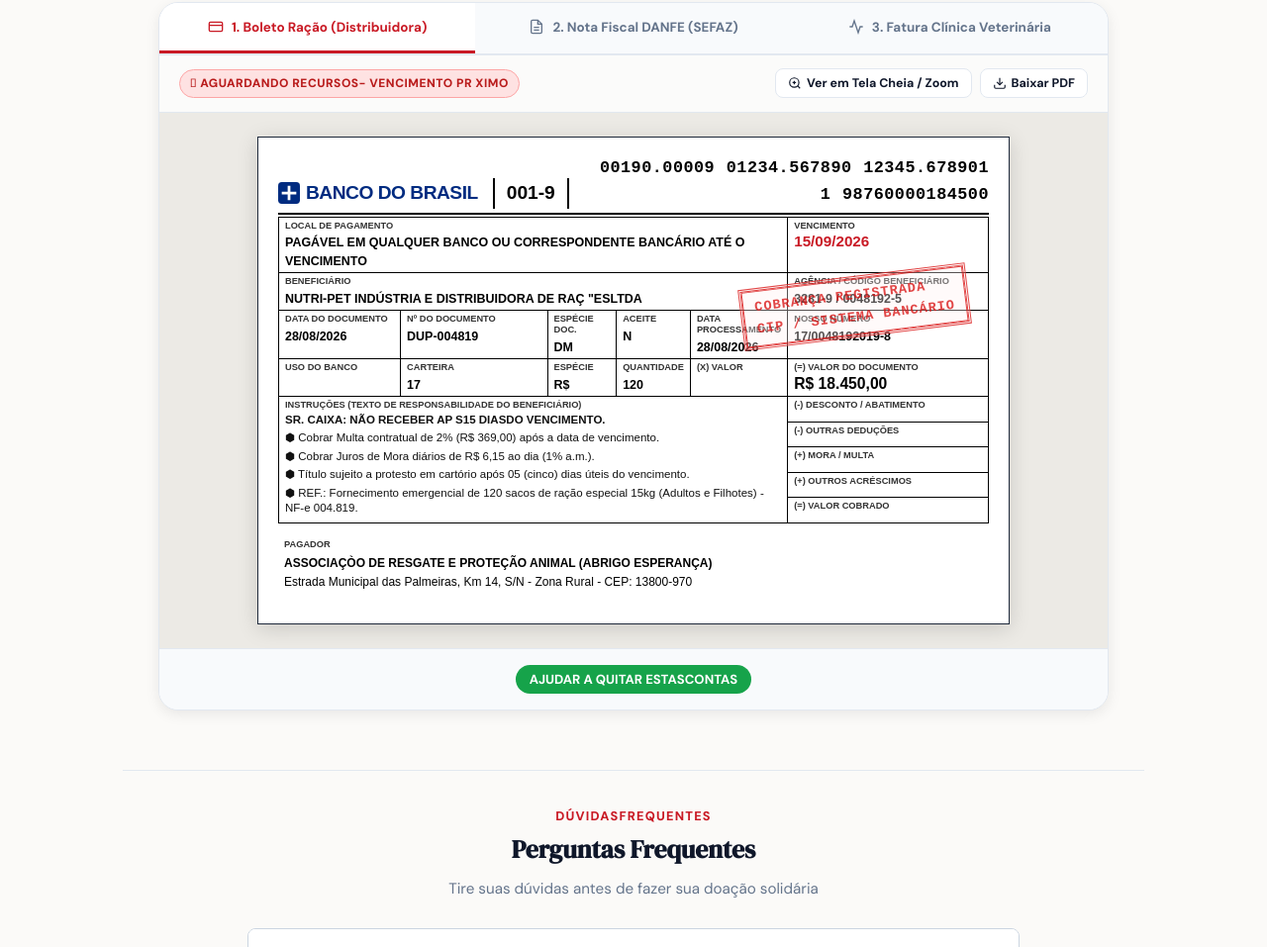
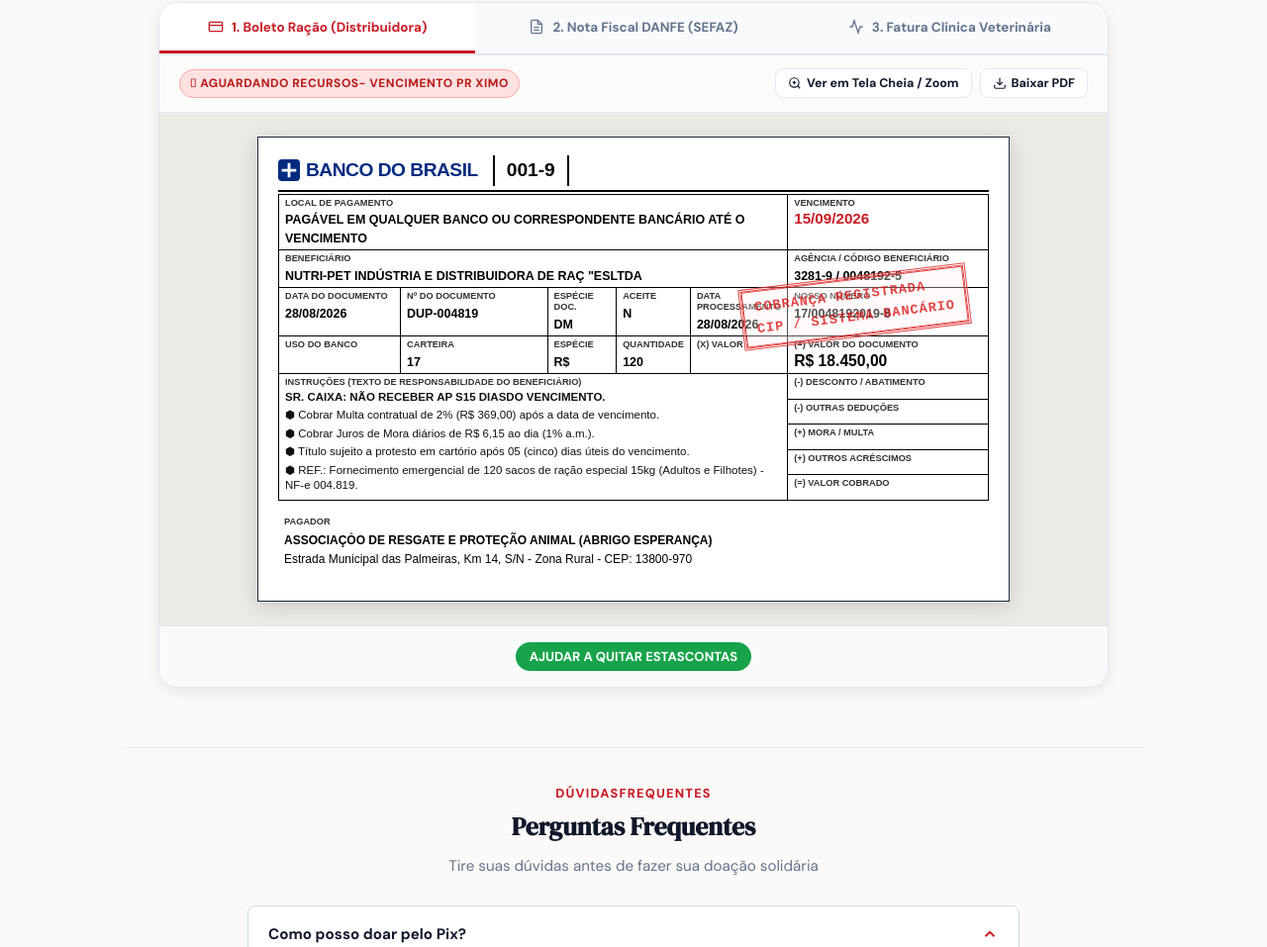
Before and after one commit to oHenriqueCorreia/ABRIGO-ESPERANCA, a website: page index.html in a window 1280 px wide. Shown: the part 7425-8382 px from the top of the page at 99% size. Drawn offline with Linux system fonts and the light colour scheme.

Commit message:
Remove numeracao do cabecalho do boleto

```diff
--- a/index.html
+++ b/index.html
@@ -721,7 +721,6 @@ COBRANÇA REGISTRADA<br>CIP / SISTEMA BANCÁRIO
 <span>BANCO DO BRASIL</span>
 </div>
 <div class="boleto-bank-code">001-9</div>
-<div class="boleto-linha-digitavel">00190.00009 01234.567890 12345.678901 1 98760000184500</div>
 </div>
 
 <!-- Febraban Standard Data Grid -->
```
